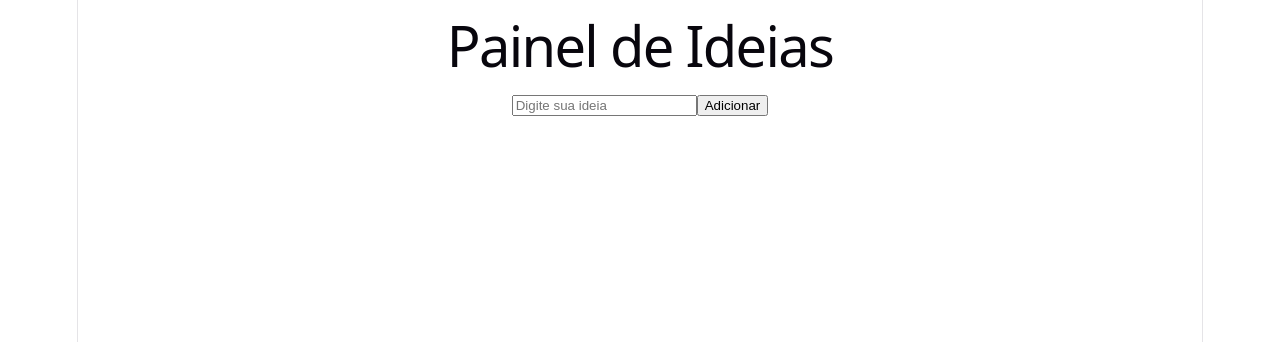
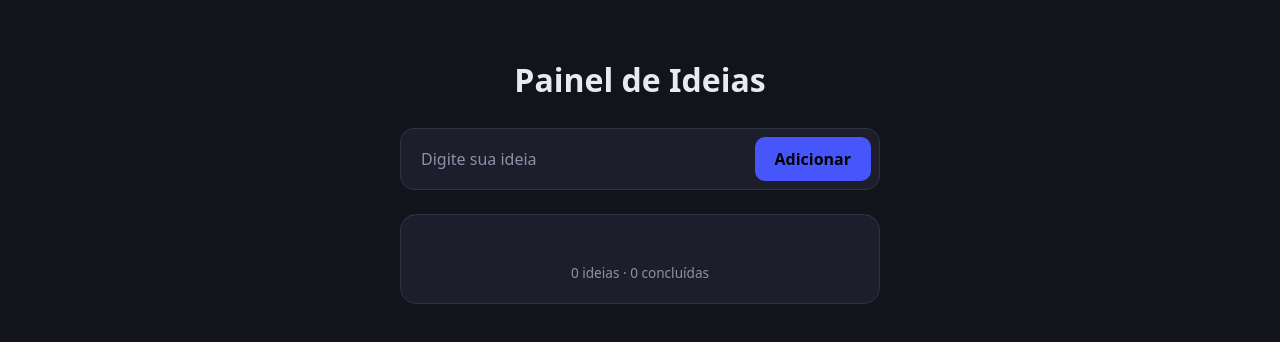
Before and after one commit to Daniele-Dionisio/Painel_Ideias, a React (Vite) app: page / in a window 1280 px wide. Shown: the top 342 px of the page. Built offline with nearby package versions, Linux system fonts and the light colour scheme.

Commit message:
Adiconando o CSS

```diff
--- a/src/App.jsx
+++ b/src/App.jsx
@@ -59,7 +59,10 @@ function App() {
           type="text"
           placeholder="Digite sua ideia"
           value={novaIdeia}
-          onChange={(event) => setNovaIdeia(event.target.value)}
+          onChange={(event) => {
+            setNovaIdeia(event.target.value);
+            setErro("");
+          }}
         />
 
         <button type="submit">
@@ -67,27 +70,31 @@ function App() {
         </button>
       </form>
 
-      {erro && <p>{erro}</p>}
+     <div id='erro'> {erro && <p>{erro}</p>} </div>
 
-      <div>
+      <section id='caixa'>
+
+
         {ideias.map((ideia) => (
-          <div key={ideia.id}>
+          <div id='item' key={ideia.id}>
             <input type="checkbox"
               checked={ideia.feita}
-              onChange={() => aoAlternarIdeia(ideia.id)}
+              onChange={() => alterar(ideia.id)}
             />
-            <footer>
-              {`${totalIdeias} ideias · ${totalConcluidas} concluídas`}
-            </footer>
 
             <span className={ideia.feita ? "concluida" : ""}>
               {ideia.texto}
             </span>
 
-            <button type="burron" onClick={() => remover(ideia.id)}> ✕ </button>
+             <button type="button" id='BotaoRemover' onClick={() => remover (ideia.id)}> ✕ </button>
+
+
           </div>
         ))}
-      </div>
+        <footer>
+              {`${total} ideias · ${concluidas} concluídas`}
+            </footer>
+      </section>
 
 
     </>
--- a/src/index.css
+++ b/src/index.css
@@ -1,111 +1,159 @@
+
 :root {
-  --text: #6b6375;
-  --text-h: #08060d;
-  --bg: #fff;
-  --border: #e5e4e7;
-  --code-bg: #f4f3ec;
-  --accent: #aa3bff;
-  --accent-bg: rgba(170, 59, 255, 0.1);
-  --accent-border: rgba(170, 59, 255, 0.5);
-  --social-bg: rgba(244, 243, 236, 0.5);
-  --shadow:
-    rgba(0, 0, 0, 0.1) 0 10px 15px -3px, rgba(0, 0, 0, 0.05) 0 4px 6px -2px;
-
-  --sans: system-ui, 'Segoe UI', Roboto, sans-serif;
-  --heading: system-ui, 'Segoe UI', Roboto, sans-serif;
-  --mono: ui-monospace, Consolas, monospace;
-
-  font: 18px/145% var(--sans);
-  letter-spacing: 0.18px;
-  color-scheme: light dark;
-  color: var(--text);
-  background: var(--bg);
-  font-synthesis: none;
-  text-rendering: optimizeLegibility;
-  -webkit-font-smoothing: antialiased;
-  -moz-osx-font-smoothing: grayscale;
-
-  @media (max-width: 1024px) {
-    font-size: 16px;
-  }
+  --fundo: #12141c;
+  --cartao: #1c1f2b;
+  --cartao-hover: #232738;
+  --borda: #2e3347;
+  --texto: #e8eaf2;
+  --texto-suave: #8b91a8;
+  --destaque:#4756fb;
+  --destaque-hover: #7e98fe;
+  --ok: #3ecf8e;
+  --erro: #f58e8e;
 }
 
-@media (prefers-color-scheme: dark) {
-  :root {
-    --text: #9ca3af;
-    --text-h: #f3f4f6;
-    --bg: #16171d;
-    --border: #2e303a;
-    --code-bg: #1f2028;
-    --accent: #c084fc;
-    --accent-bg: rgba(192, 132, 252, 0.15);
-    --accent-border: rgba(192, 132, 252, 0.5);
-    --social-bg: rgba(47, 48, 58, 0.5);
-    --shadow:
-      rgba(0, 0, 0, 0.4) 0 10px 15px -3px, rgba(0, 0, 0, 0.25) 0 4px 6px -2px;
-  }
-
-  #social .button-icon {
-    filter: invert(1) brightness(2);
-  }
+* {
+  box-sizing: border-box;
 }
 
 body {
   margin: 0;
+  min-height: 100vh;
+  background: var(--fundo);
+  color: var(--texto);
+  font-family: system-ui, -apple-system, "Segoe UI", Roboto, Arial, sans-serif;
+  line-height: 1.5;
 }
 
 #root {
-  width: 1126px;
-  max-width: 100%;
+  max-width: 520px;
   margin: 0 auto;
-  text-align: center;
-  border-inline: 1px solid var(--border);
-  min-height: 100svh;
-  display: flex;
-  flex-direction: column;
-  box-sizing: border-box;
+  padding: 56px 20px 64px;
 }
 
-h1,
-h2 {
-  font-family: var(--heading);
-  font-weight: 500;
-  color: var(--text-h);
+
+h1 {
+  margin: 0 0 24px;
+  font-size: 2rem;
+  font-weight: 700;
+  text-align: center;
+  color: var(--texto);
 }
 
-h1 {
-  font-size: 56px;
-  letter-spacing: -1.68px;
-  margin: 32px 0;
-  @media (max-width: 1024px) {
-    font-size: 36px;
-    margin: 20px 0;
-  }
-}
-h2 {
-  font-size: 24px;
-  line-height: 118%;
-  letter-spacing: -0.24px;
-  margin: 0 0 8px;
-  @media (max-width: 1024px) {
-    font-size: 20px;
-  }
-}
-p {
-  margin: 0;
+form {
+  display: flex;
+  gap: 8px;
+  padding: 8px;
+  background: var(--cartao);
+  border: 1px solid var(--borda);
+  border-radius: 14px;
 }
 
-code,
-.counter {
-  font-family: var(--mono);
-  display: inline-flex;
-  border-radius: 4px;
-  color: var(--text-h);
+
+
+input[type="text"] {
+  flex: 1;
+  min-width: 0;
+  padding: 10px 12px;
+  font: inherit;
+  color: var(--texto);
+  background: transparent;
+  border: none;
 }
 
-code {
-  font-size: 15px;
-  line-height: 135%;
-  padding: 4px 8px;
-  background: var(--code-bg);
+input[type="text"]::placeholder {
+  color: var(--texto-suave);
 }
+
+input[type="text"]:focus {
+  outline: none;
+}
+
+button {
+  font: inherit;
+  cursor: pointer;
+}
+
+form button {
+  padding: 10px 20px;
+  font-weight: 600;
+  background: var(--destaque);
+  border: none;
+  border-radius: 10px;
+}
+
+form button:hover {
+  background: var(--destaque-hover);
+}
+
+#erro {
+  margin: 10px 4px 0;
+  color: var(--erro);
+  font-size: 0.9rem;
+}
+
+#caixa {
+  margin-top: 24px;
+  padding: 20px;
+  background: var(--cartao);
+  border: 1px solid var(--borda);
+  border-radius: 16px;
+}
+
+#caixa h2 {
+  margin: 0 0 16px;
+  padding-bottom: 12px;
+  font-size: 1.1rem;
+  font-weight: 600;
+  border-bottom: 1px solid var(--borda);
+}
+
+#item {
+  display: flex;
+  align-items: center;
+  gap: 12px;
+  padding: 12px 14px;
+  border: 1px solid var(--borda);
+  border-radius: 10px;
+}
+
+#Item.feita {
+  border-left-color: var(--ok);
+  opacity: 0.75;
+}
+
+#item input[type="checkbox"] {
+  width: 20px;
+  height: 20px;
+  flex-shrink: 0;
+  margin: 0;
+  cursor: pointer;
+  accent-color: var(--ok);
+}
+#item span.concluida {
+  color: var(--texto-suave);
+  text-decoration: line-through;
+}
+
+#BotaoRemover {
+  width: 30px;
+  height: 30px;
+  flex-shrink: 0;
+  color: var(--texto-suave);
+  background: transparent;
+  border: none;
+  border-radius: 8px;
+}
+
+#item button:hover {
+  color: var(--erro);
+}
+
+footer {
+  margin-top: 16px;
+  padding-top: 12px;
+  text-align: center;
+  color: var(--texto-suave);
+  font-size: 0.85rem;
+
+}
```
Also changed, not shown: src/App.css (deleted, +0 -184 lines).
